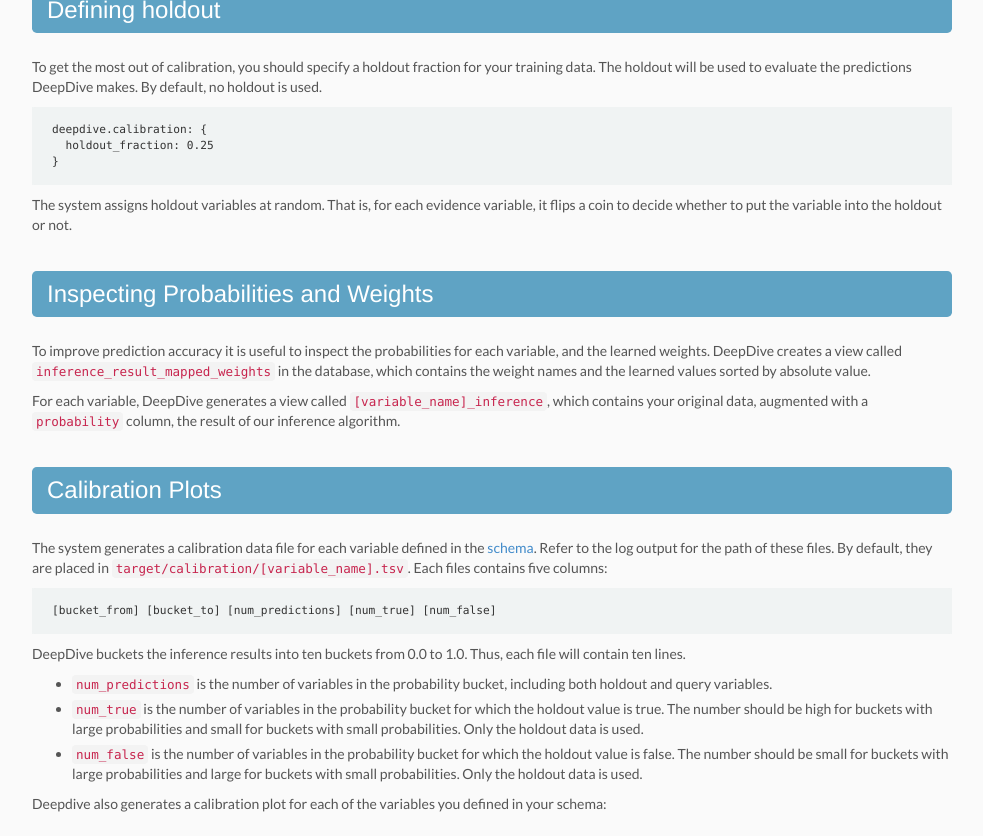
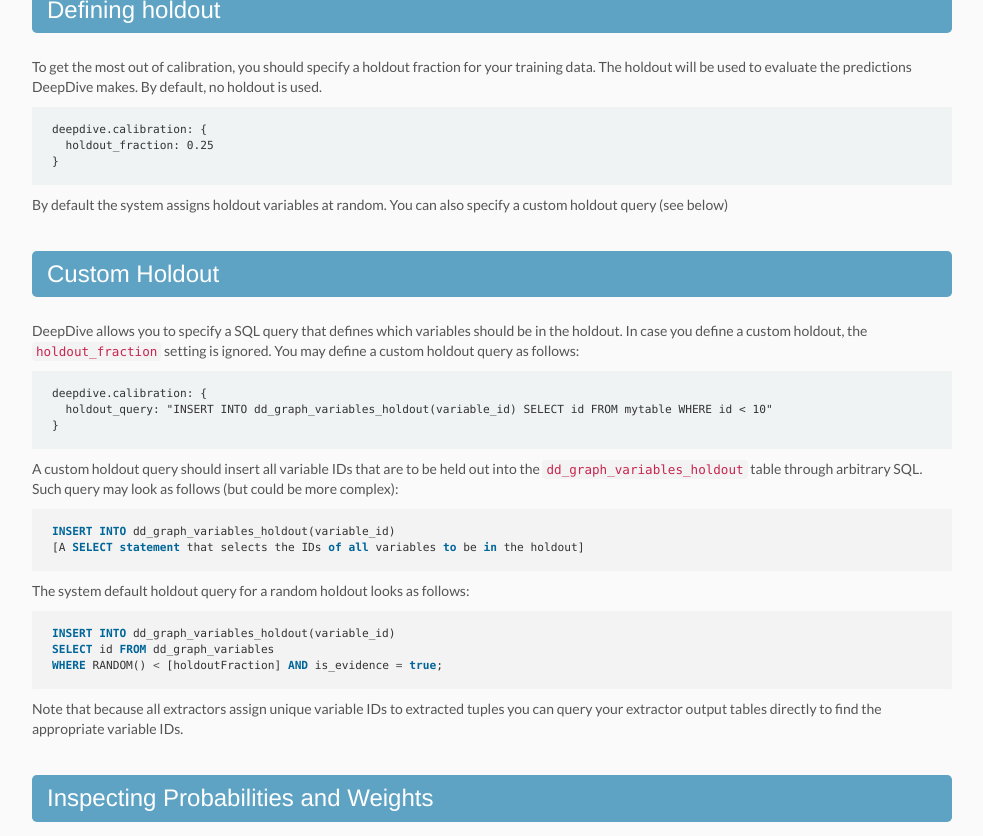
Before and after one commit to senaraiandi/deepdive, a Jekyll site: the page built from doc/calibration.md, in a window 1280 px wide and 900 px high, scrolled down 260 px, cut to the strip 64-900 px from the top of the window. Shown: the whole strip, without its empty margins (148-1131 px from the left). Built offline with Jekyll 4.4.1, drawn with Linux system fonts in a browser that asks for light colours; nearby versions of some CDN libraries.

Commit message:
Add custom holdout

```diff
--- a/doc/calibration.md
+++ b/doc/calibration.md
@@ -14,13 +14,41 @@
       holdout_fraction: 0.25
     }
 
-The system assigns holdout variables at random. That is, for each evidence variable, it flips a coin to decide whether to put the variable into the holdout or not.
+By default the system assigns holdout variables at random. You can also specify a custom holdout query (see below)
+
+
+### Custom Holdout
+
+DeepDive allows you to specify a SQL query that defines which variables should be in the holdout. In case you define a custom holdout, the `holdout_fraction` setting is ignored. You may define a custom holdout query as follows:
+
+    deepdive.calibration: {
+      holdout_query: "INSERT INTO dd_graph_variables_holdout(variable_id) SELECT id FROM mytable WHERE id < 10"
+    }
+
+A custom holdout query should insert all variable IDs that are to be held out into the `dd_graph_variables_holdout` table through arbitrary SQL. Such query may look as follows (but could be more complex):
+
+{% highlight sql %}
+INSERT INTO dd_graph_variables_holdout(variable_id)
+[A SELECT statement that selects the IDs of all variables to be in the holdout]
+{% endhighlight %}
+
+The system default holdout query for a random holdout looks as follows:
+
+{% highlight sql %}
+INSERT INTO dd_graph_variables_holdout(variable_id)
+SELECT id FROM dd_graph_variables
+WHERE RANDOM() < [holdoutFraction] AND is_evidence = true;
+{% endhighlight %}
+
+Note that because all extractors assign unique variable IDs to extracted tuples you can query your extractor output tables directly to find the appropriate variable IDs.
+
 
 ### Inspecting Probabilities and Weights
 
 To improve prediction accuracy it is useful to inspect the probabilities for each variable, and the learned weights. DeepDive creates a view called `inference_result_mapped_weights` in the database, which contains the weight names and the learned values sorted by absolute value.
 
 For each variable, DeepDive generates a view called `[variable_name]_inference`, which contains your original data, augmented with a `probability` column, the result of our inference algorithm.
+
 
 
 ### Calibration Plots
```
